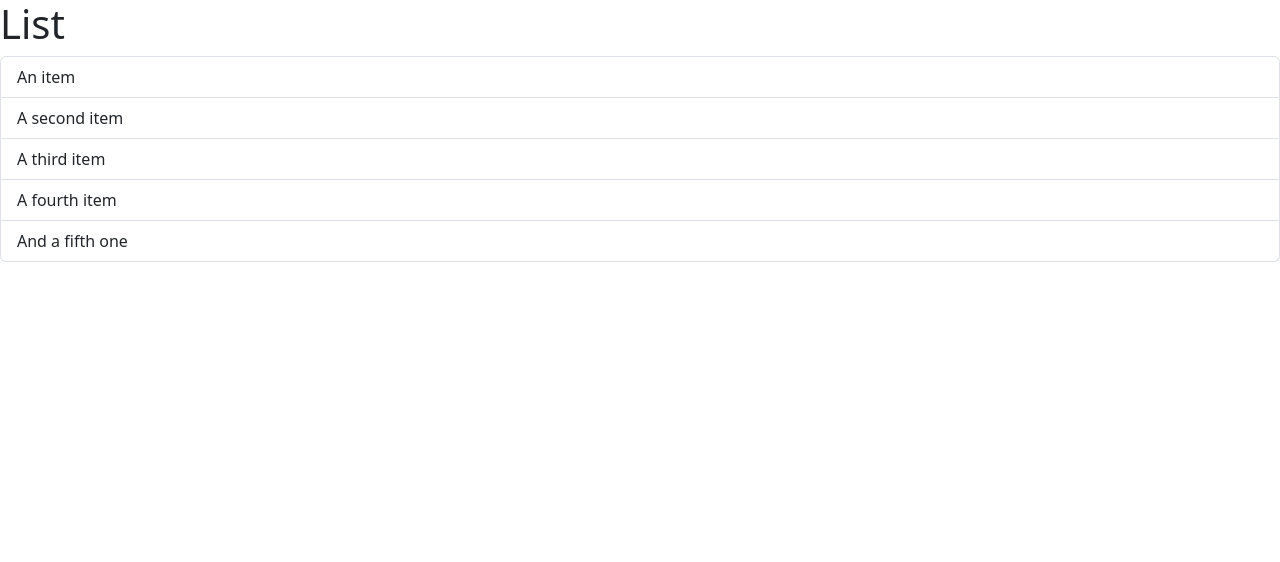
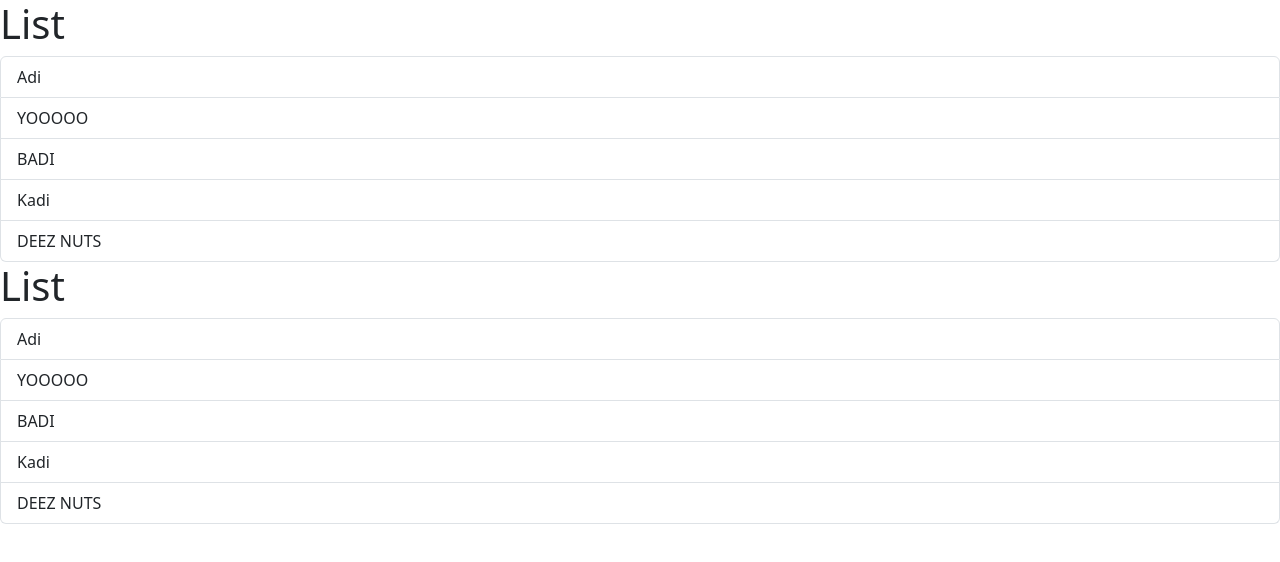
Before and after one commit to RudimentaryChef/learningReact, a React (Vite) app: page / in a window 1280 px wide. Shown: the top 562 px of the page. Built offline with nearby package versions, Linux system fonts and the light colour scheme.

Commit message:
test commit

```diff
--- a/src/App.tsx
+++ b/src/App.tsx
@@ -3,6 +3,7 @@ function App() {
   return (
     <div>
       <ListGroup />
+      <ListGroup />
     </div>
   );
 }
--- a/src/components/ListGroup.tsx
+++ b/src/components/ListGroup.tsx
@@ -1,15 +1,26 @@
+import { useState } from "react";
 import { Fragment } from "react";
-function ListGroup() {
+interface Props{
+    items: string[]
+    heading: string
+}
+function ListGroup(props) {
+  let items = ["Adi", "YOOOOO", "BADI", "Kadi", "DEEZ NUTS"];
+  //This is a hook. Allows us to tap into built in functions.
+  const [selectedIndex, setSelectedIndex] = useState(-1)
+  //JSX doesn't have for loops
   return (
     <Fragment>
-        <h1> List </h1>
-        <ul className="list-group">
-          <li className="list-group-item">An item</li>
-          <li className="list-group-item">A second item</li>
-          <li className="list-group-item">A third item</li>
-          <li className="list-group-item">A fourth item</li>
-          <li className="list-group-item">And a fifth one</li>
-        </ul>
+      <h1> List </h1>
+      {items.length == 0 && <p> No item found</p>}
+      <ul className="list-group">
+        {items.map((items, index) => (
+          //often each item should be something like item.id
+          <li className={selectedIndex === index ? 'list-group-item active': 'list-group-item'} onClick={() => setSelectedIndex(index)} key={items}>
+            {items}
+          </li>
+        ))}
+      </ul>
     </Fragment>
   );
 }
```
